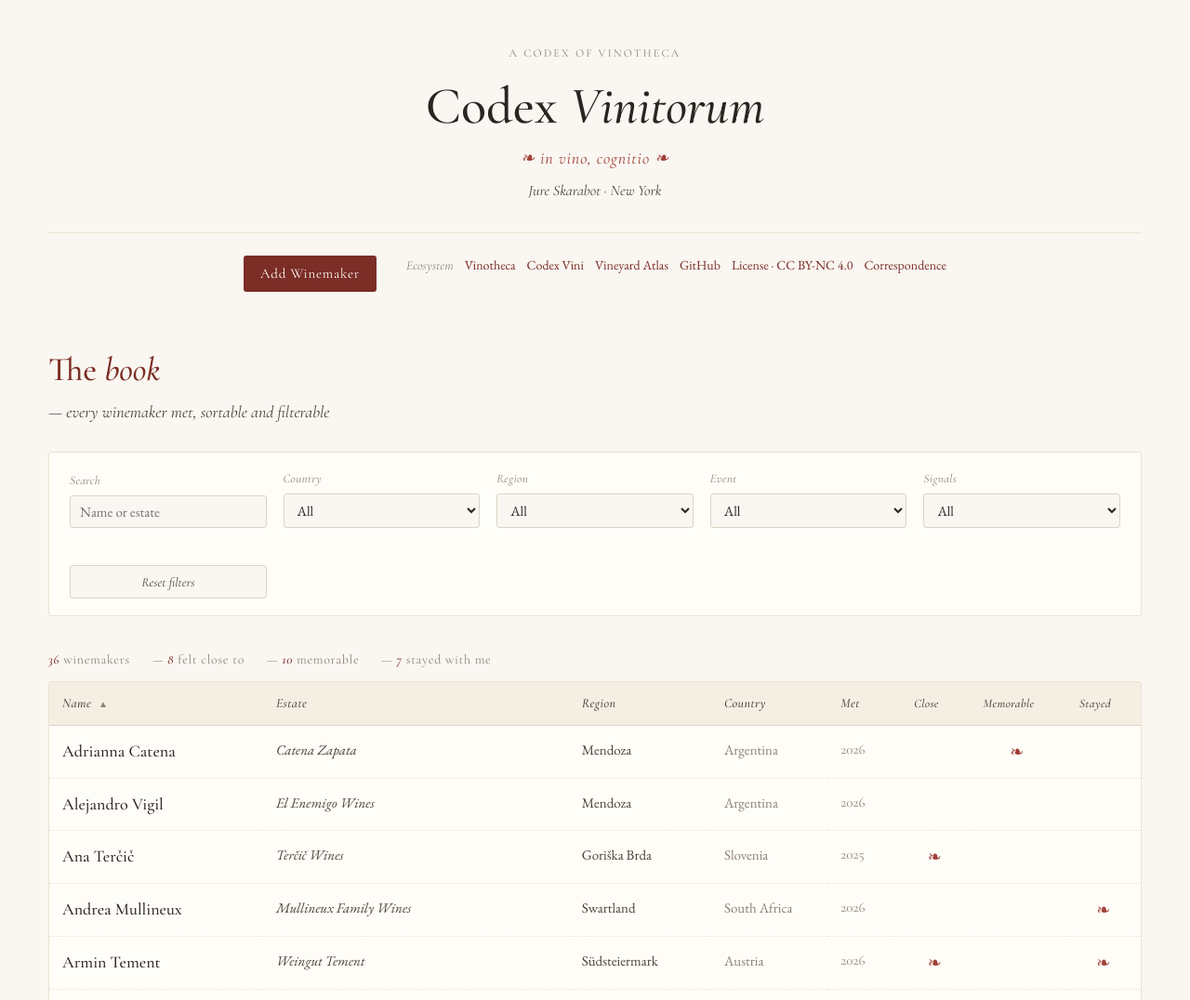
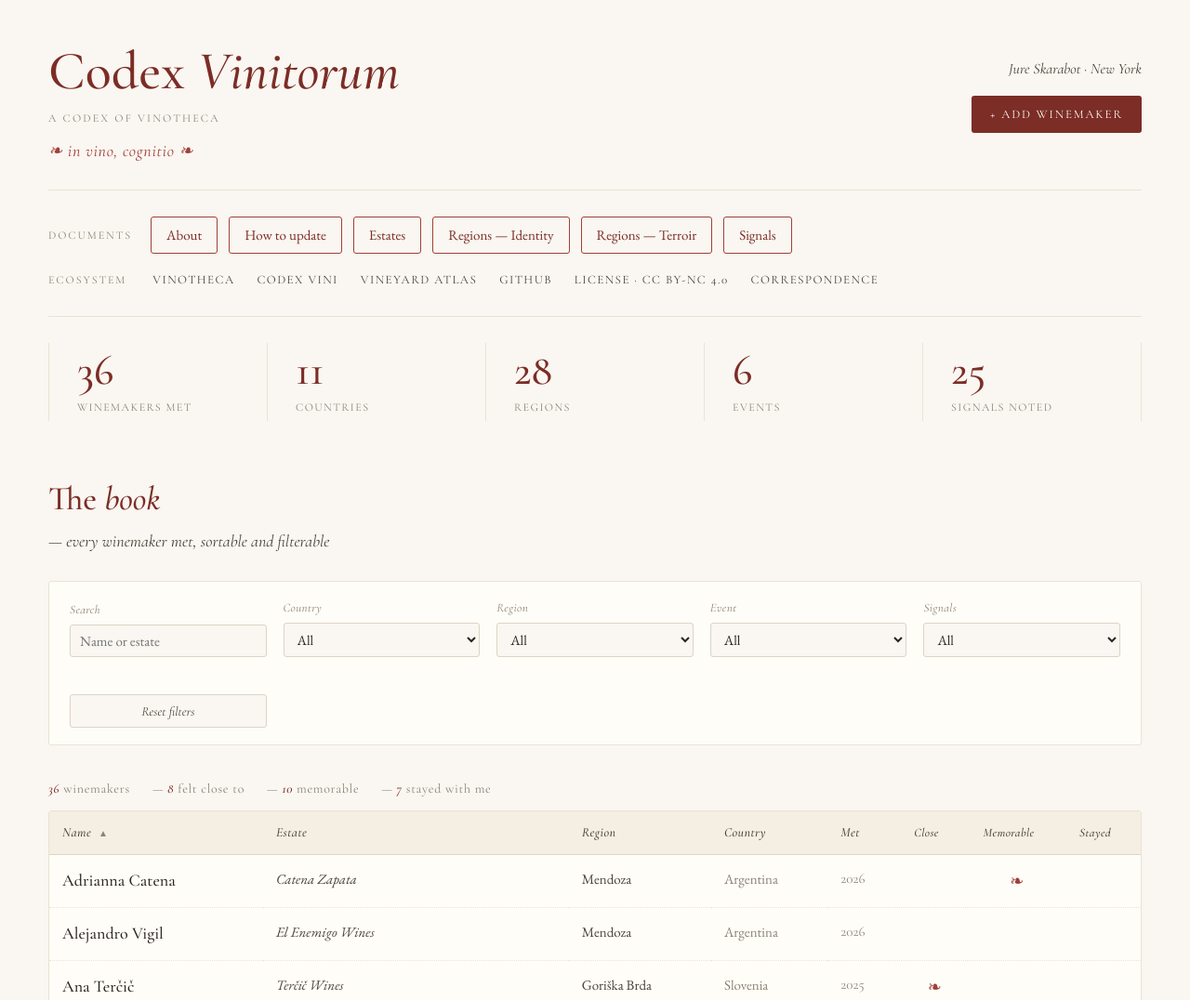
Before and after one commit to jskarabot18/codex-vinitorum, a plain HTML site: page index.html in a window 1280 px wide. Shown: the top 1076 px of the page at 93% size. Drawn offline with nearby package versions, Linux system fonts and the light colour scheme.

Commit message:
Align landing page to Codex Vini; add About/How-to/Signals PDFs, cross-link Estates + Regions

```diff
--- a/index.html
+++ b/index.html
@@ -26,23 +26,39 @@
   .container { max-width: 1240px; margin: 0 auto; padding: 48px 32px 96px; }
   @media (max-width: 720px) { .container { padding: 32px 18px 64px; } }
 
-  /* Header */
-  header { text-align: center; margin-bottom: 16px; }
-  .eyebrow { font-family: 'Cormorant Garamond', Georgia, serif; font-size: 12px; letter-spacing: 0.18em; text-transform: uppercase; color: var(--ink-muted); margin-bottom: 18px; }
-  .wordmark { font-family: 'Cormorant Garamond', Georgia, serif; font-size: 56px; font-weight: 500; line-height: 1.05; color: var(--ink); margin-bottom: 4px; }
+  /* Header — masthead matching Codex Vini */
+  header { text-align: left; margin-bottom: 8px; }
+  .masthead { display: flex; justify-content: space-between; align-items: flex-start; gap: 28px 40px; flex-wrap: wrap; }
+  .masthead-left { min-width: 0; }
+  .masthead-right { display: flex; flex-direction: column; align-items: flex-end; gap: 16px; padding-top: 14px; }
+  @media (max-width: 720px) { .masthead-right { align-items: flex-start; padding-top: 4px; } }
+  .wordmark { font-family: 'Cormorant Garamond', Georgia, serif; font-size: 58px; font-weight: 500; line-height: 1.0; color: var(--wine); margin-bottom: 12px; }
   .wordmark em { font-style: italic; }
   @media (max-width: 720px) { .wordmark { font-size: 42px; } }
-  .motto-header { font-family: 'Cormorant Garamond', Georgia, serif; font-style: italic; color: var(--wine-light); font-size: 18px; letter-spacing: 0.05em; margin-top: 14px; }
-  .author { font-family: 'Cormorant Garamond', Georgia, serif; font-style: italic; color: var(--ink-soft); font-size: 16px; margin-top: 8px; }
+  .eyebrow { font-family: 'Cormorant Garamond', Georgia, serif; font-size: 12px; letter-spacing: 0.18em; text-transform: uppercase; color: var(--ink-muted); margin-bottom: 12px; }
+  .motto-header { font-family: 'Cormorant Garamond', Georgia, serif; font-style: italic; color: var(--wine-light); font-size: 18px; letter-spacing: 0.04em; }
+  .author { font-family: 'Cormorant Garamond', Georgia, serif; font-style: italic; color: var(--ink-soft); font-size: 16px; }
+  .add-btn { display: inline-block; background: var(--wine); color: var(--paper-raised); padding: 10px 20px; text-decoration: none; font-family: 'Cormorant Garamond', Georgia, serif; font-size: 13px; letter-spacing: 0.14em; text-transform: uppercase; border-radius: 3px; transition: background 0.15s; white-space: nowrap; }
+  .add-btn:hover { background: var(--wine-light); }
 
-  /* Top navigation - link rows */
-  .top-nav { display: flex; gap: 32px; justify-content: center; margin-top: 32px; padding-top: 24px; border-top: 1px solid var(--border-soft); flex-wrap: wrap; }
-  .nav-group { display: flex; gap: 12px; align-items: baseline; flex-wrap: wrap; }
-  .nav-group .label { font-family: 'Cormorant Garamond', Georgia, serif; font-style: italic; color: var(--ink-muted); font-size: 14px; }
-  .nav-group a { color: var(--wine); text-decoration: none; font-family: 'EB Garamond', Georgia, serif; font-size: 14px; border-bottom: 1px solid transparent; transition: border-color 0.15s; }
-  .nav-group a:hover { border-bottom-color: var(--wine); }
-  .add-btn { display: inline-block; background: var(--wine); color: var(--paper-raised); padding: 8px 18px; text-decoration: none; font-family: 'Cormorant Garamond', Georgia, serif; font-size: 15px; letter-spacing: 0.05em; border-radius: 3px; transition: background 0.15s; }
-  .add-btn:hover { background: var(--wine-light); }
+  /* Header rules + document and ecosystem rows */
+  .header-rule { border: none; border-top: 1px solid var(--border-soft); margin: 28px 0; }
+  .doc-row { display: flex; align-items: center; gap: 12px; flex-wrap: wrap; margin-bottom: 18px; }
+  .doc-row .row-label { font-family: 'Cormorant Garamond', Georgia, serif; font-size: 12px; letter-spacing: 0.16em; text-transform: uppercase; color: var(--ink-muted); margin-right: 8px; }
+  .doc-pill { display: inline-block; border: 1px solid var(--wine-light); color: var(--wine); text-decoration: none; padding: 7px 16px; border-radius: 3px; font-family: 'EB Garamond', Georgia, serif; font-size: 15px; transition: background 0.15s, color 0.15s, border-color 0.15s; }
+  .doc-pill:hover { background: var(--wine); color: var(--paper-raised); border-color: var(--wine); }
+  .eco-row { display: flex; align-items: baseline; gap: 10px 24px; flex-wrap: wrap; }
+  .eco-row .row-label { font-family: 'Cormorant Garamond', Georgia, serif; font-size: 12px; letter-spacing: 0.16em; text-transform: uppercase; color: var(--ink-muted); margin-right: 4px; }
+  .eco-row a { font-family: 'Cormorant Garamond', Georgia, serif; font-size: 13px; letter-spacing: 0.11em; text-transform: uppercase; color: var(--ink-soft); text-decoration: none; border-bottom: 1px solid transparent; transition: color 0.15s, border-color 0.15s; }
+  .eco-row a:hover { color: var(--wine); border-bottom-color: var(--wine-light); }
+
+  /* Hero stats strip */
+  .hero-stats { display: grid; grid-template-columns: repeat(5, 1fr); border-left: 1px solid var(--border-soft); }
+  .hero-stats .stat { padding: 6px 30px; border-right: 1px solid var(--border-soft); }
+  .hero-stats .stat .num { font-family: 'Cormorant Garamond', Georgia, serif; font-size: 46px; font-weight: 500; color: var(--wine); line-height: 1; }
+  .hero-stats .stat .lbl { font-family: 'Cormorant Garamond', Georgia, serif; font-size: 12px; letter-spacing: 0.12em; text-transform: uppercase; color: var(--ink-muted); margin-top: 8px; }
+  @media (max-width: 900px) { .hero-stats { grid-template-columns: repeat(2, 1fr); border-left: none; } .hero-stats .stat { border-right: none; border-bottom: 1px dotted var(--border-soft); padding: 14px 0; } }
+  @media (max-width: 560px) { .hero-stats { grid-template-columns: 1fr; } }
 
   /* Section headers */
   section { margin-top: 80px; }
@@ -129,10 +145,6 @@
   /* Footer */
   footer { margin-top: 96px; padding-top: 32px; text-align: center; border-top: 1px solid var(--border-soft); }
   footer .motto { font-family: 'Cormorant Garamond', Georgia, serif; font-style: italic; color: var(--wine-light); font-size: 16px; letter-spacing: 0.05em; margin-bottom: 16px; }
-  footer .link-row { display: flex; gap: 8px 16px; justify-content: center; flex-wrap: wrap; font-size: 13px; color: var(--ink-muted); margin-bottom: 12px; font-family: 'EB Garamond', Georgia, serif; }
-  footer .link-row a { color: var(--ink-soft); text-decoration: none; border-bottom: 1px solid transparent; transition: border-color 0.15s; }
-  footer .link-row a:hover { border-bottom-color: var(--wine-light); }
-  footer .link-row .sep { color: var(--border); }
   footer .copy { font-family: 'Cormorant Garamond', Georgia, serif; font-style: italic; color: var(--ink-muted); font-size: 13px; letter-spacing: 0.03em; }
 </style>
 </head>
@@ -140,22 +152,43 @@
 <div class="container">
 
   <header>
+    <div class="masthead">
+      <div class="masthead-left">
+        <h1 class="wordmark">Codex <em>Vinitorum</em></h1>
         <div class="eyebrow">A Codex of Vinotheca</div>
-    <h1 class="wordmark">Codex <em>Vinitorum</em></h1>
         <div class="motto-header">❧ <em>in vino, cognitio</em> ❧</div>
+      </div>
+      <div class="masthead-right">
         <div class="author">Jure Skarabot · New York</div>
-    <nav class="top-nav">
-      <a class="add-btn" href="add_winemaker.html">Add Winemaker</a>
-      <div class="nav-group">
-        <span class="label">Ecosystem</span>
+        <a class="add-btn" href="add_winemaker.html">+ Add Winemaker</a>
+      </div>
+    </div>
+
+    <hr class="header-rule" />
+
+    <div class="doc-row">
+      <span class="row-label">Documents</span>
+      <a class="doc-pill" href="docs/about.pdf#page=1" target="_blank" rel="noopener">About</a>
+      <a class="doc-pill" href="docs/howto.pdf#page=1" target="_blank" rel="noopener">How to update</a>
+      <a class="doc-pill" href="https://jskarabot18.github.io/estate-atlas/The_Maker_Atlas.pdf#page=1" target="_blank" rel="noopener">Estates</a>
+      <a class="doc-pill" href="https://jskarabot18.github.io/soul-of-wine/docs/layer1-descriptions.pdf#page=1" target="_blank" rel="noopener">Regions — Identity</a>
+      <a class="doc-pill" href="https://jskarabot18.github.io/soul-of-wine/docs/layer2-descriptions.pdf#page=1" target="_blank" rel="noopener">Regions — Terroir</a>
+      <a class="doc-pill" href="docs/signals.pdf#page=1" target="_blank" rel="noopener">Signals</a>
+    </div>
+
+    <nav class="eco-row">
+      <span class="row-label">Ecosystem</span>
       <a href="https://jskarabot18.github.io/vinotheca/">Vinotheca</a>
       <a href="https://jskarabot18.github.io/codex-vini/">Codex Vini</a>
       <a href="https://jskarabot18.github.io/grand-cru-atlas/">Vineyard Atlas</a>
       <a href="https://github.com/jskarabot18/codex-vinitorum">GitHub</a>
       <a href="https://github.com/jskarabot18/codex-vinitorum/blob/main/LICENSE">License · CC BY-NC 4.0</a>
       <a href="mailto:hello@codexvini.com">Correspondence</a>
-      </div>
     </nav>
+
+    <hr class="header-rule" />
+
+    <div class="hero-stats" id="hero-stats"></div>
   </header>
 
   <section>
@@ -290,15 +323,6 @@
 
   <footer>
     <div class="motto">❧ <em>in vino, cognitio</em> ❧</div>
-    <div class="link-row">
-      <a href="https://github.com/jskarabot18/codex-vinitorum">GitHub</a>
-      <span class="sep">·</span>
-      <a href="https://github.com/jskarabot18/codex-vinitorum/blob/main/LICENSE">License · CC BY-NC 4.0</a>
-      <span class="sep">·</span>
-      <a href="https://jskarabot18.github.io/vinotheca/">Vinotheca</a>
-      <span class="sep">·</span>
-      <a href="mailto:hello@codexvini.com">Correspondence</a>
-    </div>
     <div class="copy">© Jure Skarabot · MMXXVI</div>
   </footer>
 </div>
@@ -700,10 +724,30 @@ function init() {
 
   // Initial render
   filteredWinemakers = [...winemakers];
+  renderHeroStats();
   initMap();
   sortAndRender();
   renderAtlas();
   renderCharts();
+}
+
+function renderHeroStats() {
+  const el = document.getElementById("hero-stats");
+  if (!el) return;
+  const uniq = (key) => new Set(winemakers.map(w => w[key]).filter(Boolean)).size;
+  const signalsNoted = winemakers.reduce(
+    (n, w) => n + SIGNAL_DEFS.filter(s => w[s.key]).length, 0
+  );
+  const stats = [
+    { num: winemakers.length, lbl: "Winemakers Met" },
+    { num: uniq("country"),   lbl: "Countries" },
+    { num: uniq("region"),    lbl: "Regions" },
+    { num: uniq("event"),     lbl: "Events" },
+    { num: signalsNoted,      lbl: "Signals Noted" }
+  ];
+  el.innerHTML = stats.map(s =>
+    `<div class="stat"><div class="num">${s.num}</div><div class="lbl">${s.lbl}</div></div>`
+  ).join("");
 }
 
 // Esc key resets filters
```
Also changed, not shown: 3 other files. Lines whose indentation alone changed are shown as unchanged.
